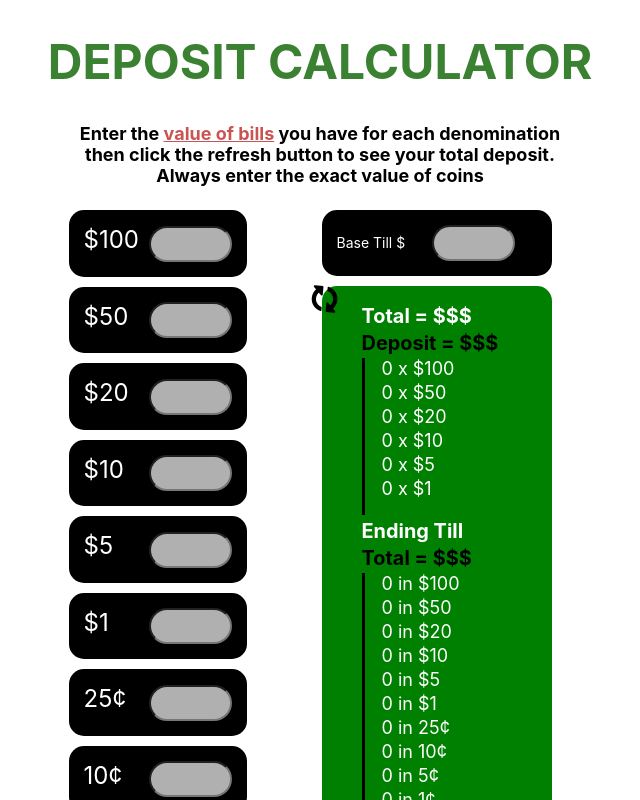
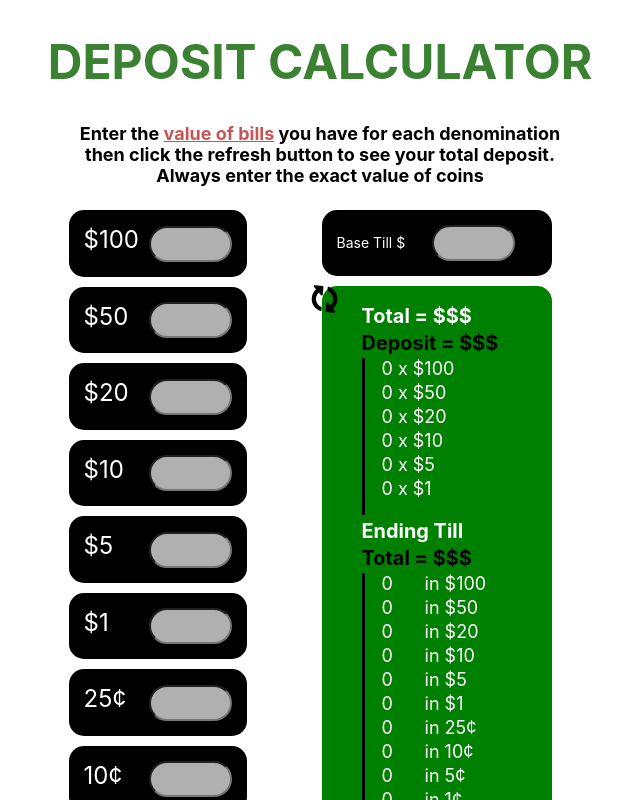
Before and after one commit to juliusg034/till-count-react, a React (Create React App) app: page / in a window 1280 px wide. Shown: the top 800 px of the page, without its empty margins (320-960 px from the left). Built offline with nearby package versions, Linux system fonts and the light colour scheme.

Commit message:
fix ending tiill formatting

```diff
--- a/src/Components/BillList/BillList.css
+++ b/src/Components/BillList/BillList.css
@@ -60,6 +60,15 @@
   cursor: pointer;
 }
 
+.value {
+  display: inline-block;
+  width: 20px;
+}
+
+.label {
+  margin-left: 18px;
+}
+
 @media screen and (max-width: 550px) {
   .bill-list p {
     font-size: 16px;
--- a/src/Components/BillList/BillList.js
+++ b/src/Components/BillList/BillList.js
@@ -21,16 +21,16 @@ function BillList ({ handleSubmit, values, deposit, total, endingTotal, depositT
         <h5 id="white">Ending Till</h5>
         <h5>Total = {endingTotal}</h5>
         <div class="line"></div>
-        <p>{values[100]*100} in $100</p>
-        <p>{values[50]*50} in $50</p>
-        <p>{values[20]*20} in $20</p>
-        <p>{values[10]*10} in $10</p>
-        <p>{values[5]*5} in $5</p>
-        <p>{values[1]} in $1</p>
-        <p>{values[0.25]} in 25¢</p>
-        <p>{values[0.10]} in 10¢</p>
-        <p>{values[0.05]} in 5¢</p>
-        <p>{values[0.01]} in 1¢</p>
+        <p><span class="value">{values[100]*100}</span> <span class="label">in $100</span></p>
+        <p><span class="value">{values[50]*50}</span> <span class="label">in $50</span></p>
+        <p><span class="value">{values[20]*20}</span> <span class="label">in $20</span></p>
+        <p><span class="value">{values[10]*10}</span> <span class="label">in $10</span></p>
+        <p><span class="value">{values[5]*5}</span> <span class="label">in $5</span></p>
+        <p><span class="value">{values[1]}</span> <span class="label">in $1</span></p>
+        <p><span class="value">{values[0.25]}</span> <span class="label">in 25¢</span></p>
+        <p><span class="value">{values[0.10]}</span> <span class="label">in 10¢</span></p>
+        <p><span class="value">{values[0.05]}</span> <span class="label">in 5¢</span></p>
+        <p><span class="value">{values[0.01]}</span> <span class="label">in 1¢</span></p>
       </div>
     </div>
   )
```
